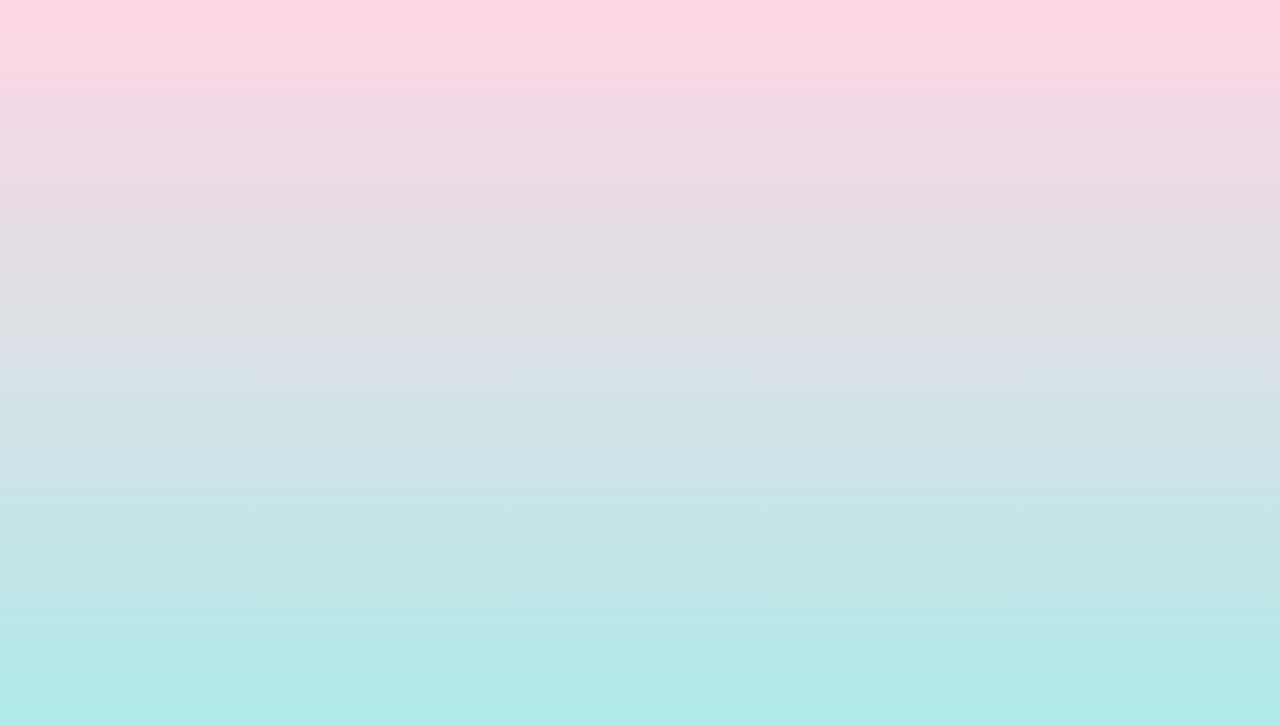
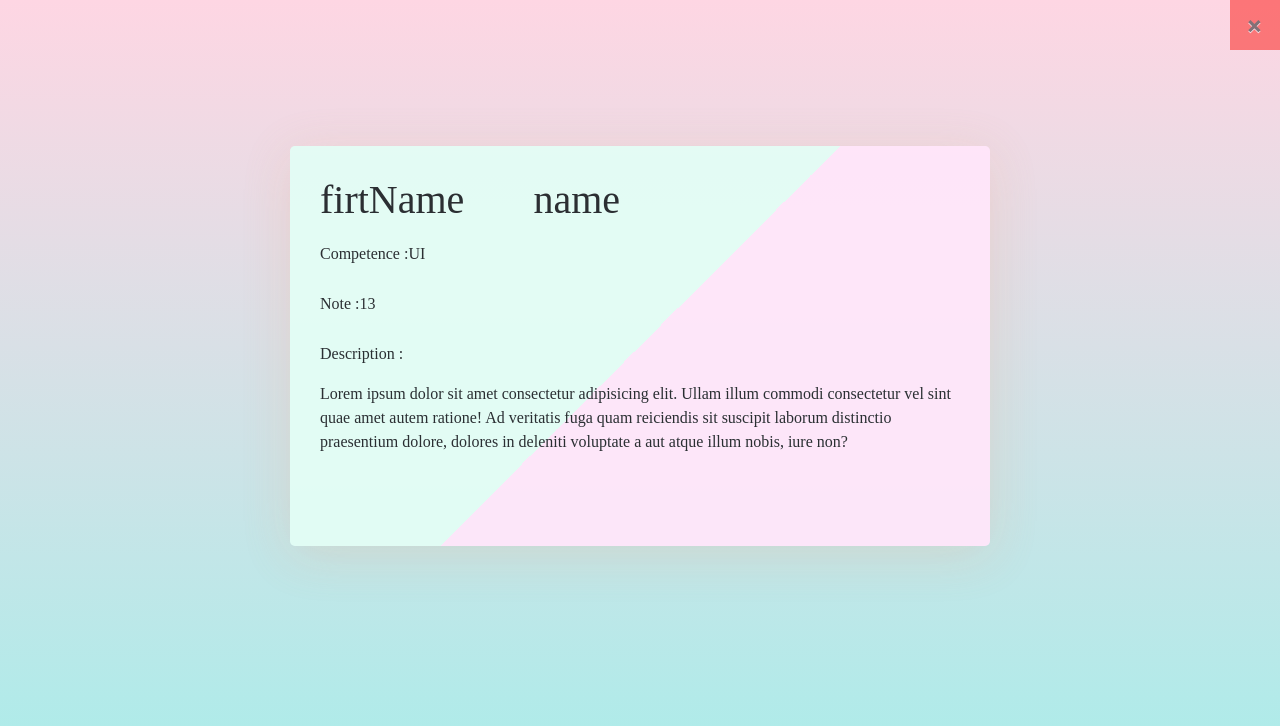
Before and after one commit to joel2035/React-Challenge-191026, a React (Create React App) app: page /info in a window 1280 px wide. Shown: the top 726 px of the page. Built offline with nearby package versions, Linux system fonts and the light colour scheme.

Commit message:
add studentInfo

```diff
--- a/public/index.html
+++ b/public/index.html
@@ -30,6 +30,7 @@
       crossorigin="anonyous">
 
     <title>Form</title>
+
   </head>
   <body>
     <noscript>You need to enable JavaScript to run this app.</noscript>
--- a/src/Components/AddStudent.js
+++ b/src/Components/AddStudent.js
@@ -8,7 +8,6 @@ export default class AddStudent extends Component {
             name: this.props.Name,
             email: this.props.Email,
             promotion: this.props.Promotion,
-
         }
 
     submit = e => {
--- a/src/Components/App.css
+++ b/src/Components/App.css
@@ -15,7 +15,7 @@ form {
      background-image: linear-gradient(-225deg, #E3FDF5 50%, #FFE6FA 50%);
 }
 .con{
-     display: -webkit-flex;
+    display:-webkit-flex;
     display: flex;
     -webkit-justify-content: space-around;
     justify-content: space-around;
@@ -27,13 +27,11 @@ header{
     margin: 2% auto 10% auto;
     text-align: center;
 }
-
 header h2 {
     font-size: 250%;
     font-family: 'Playfair Display', serif;
     color: #3e403f;
 }
-
 header p {
     letter-spacing: 0.05em;
 }
@@ -47,9 +45,9 @@ header p {
 #eye {
     background: #fff;
     color: #333;
-    margin: 7px 0 0 0;
+    margin: 25px 3px 0 0;
     margin-left: -20px;
-    padding: 15px 9px 19px 0px;
+
     border-radius: 50%;
     float: right;
     position: relative;
@@ -58,7 +56,6 @@ header p {
     z-index: 5;
     cursor: pointer;
 }
-
 /* inputs form  */
 input[class="form-input"] {
     width: 360px !important;
@@ -78,11 +75,9 @@ input[class="form-input"] {
     transition: 0.2s linear;
 
 }
-
 input[id="txt-input"] {
     width: 250px;
 }
-
 /* focus  */
 input:focus {
     transform: translateX(-2px);
@@ -113,7 +108,6 @@ button {
 button:hover {
     animation: ani9 0.4s ease-in-out infinite alternate;
 }
-
 @keyframes ani9 {
     0% {
         transform: translateY(3px);
@@ -123,3 +117,45 @@ button:hover {
         transform: translateY(5px);
     }
 }
+
+.clickable {
+    cursor: pointer;
+}
+#btn{
+    width: 70px;
+}
+.well{
+    width: 700px;
+    position: absolute;
+    top:40%;
+    left:50%;
+    transform:translate(-50%, -50%);
+    height: 400px;
+    border-radius: 5px;
+    margin: 2% auto;
+    font-family: 'Playfair Display',
+    serif;
+    box-shadow: 0 9px 50px hsla(20, 67%, 75%, 0.31);
+    padding: 2%;
+    background-image: linear-gradient(-225deg, #E3FDF5 50%, #FFE6FA 50%);
+    padding:30px;
+}
+.nameContent{
+    display: flex;
+    justify-content: space-between;
+    width: 300px;
+}
+.note{
+    display: flex;
+
+}
+.competence{
+    display: flex;
+}
+p{
+    margin-top:10px ! important;
+}
+.close{
+    background-color: rgb(251, 13, 5) !important;
+    width: 50px;
+}
--- a/src/Components/App.js
+++ b/src/Components/App.js
@@ -1,6 +1,7 @@
 import React, {Component} from 'react';
 import StudentListItem from './StudentListItems';
 import StudentForm from './StudentForm'
+import StudentInfo from './StudentInfo'
 import Connexion from './Connexion';
 import './App.css';
 
@@ -17,6 +18,7 @@ class App extends Component{
             <Route exact path="/" component={Connexion} />
             <Route exact path="/formulaire" component={StudentForm} />
             <Route path ="/list"component = {StudentListItem}/>
+            <Route path ="/info"component = {StudentInfo}/>
         </Switch>
        </Router>
       )
--- /dev/null
+++ b/src/Components/StudentInfo.js
@@ -0,0 +1,39 @@
+import React, { Component } from 'react'
+import { Link } from 'react-router-dom';
+
+export class StudentInfo extends Component {
+    render() {
+        return (
+            <div className="spacer">
+                <Link to="/list">
+                    <button type="button" className="close" aria-label="Close">
+                        <span aria-hidden="true">&times;</span>
+                    </button>
+                </Link>
+
+                <di className="well">
+                    <div className="nameContent">
+                        <h1>firtName</h1>
+                        <h1>name</h1>
+                    </div>
+                    <div className="competence">
+                        <p>Competence :</p>
+                        <p>UI</p>
+                    </div>
+                    <div className="note">
+                        <p>Note :</p>
+                        <p>13</p>
+                    </div>
+                    <div className="">
+                        <p>Description :</p>
+                        <p> Lorem ipsum dolor sit amet consectetur adipisicing elit. Ullam illum commodi consectetur vel sint quae amet autem ratione! Ad veritatis fuga quam reiciendis sit suscipit laborum distinctio praesentium dolore, dolores in deleniti voluptate a aut atque illum nobis, iure non?</p>
+                    </div>
+
+
+                </di>
+            </div>
+        )
+    }
+}
+
+export default StudentInfo
--- a/src/Components/StudentListItems.js
+++ b/src/Components/StudentListItems.js
@@ -29,19 +29,20 @@ export default class StudentListItem extends Component {
                             <th>
                                 <p>Promotion</p>
                             </th>
-                           <th>
-                                <p>Competence</p>
-                            </th>
                         </tr>
                     </thead>
                     <tbody>
-                        <tr className="">
-                            <td></td>
-                            <td>jojo</td>
-                            <td>antoine@yahoo.fr</td>
-                            <td>WeB3</td>
-                            <td>Front</td>
-                        </tr>
+
+                            <tr>
+                                <td></td>
+                                <td>jojo</td>
+                                <td>antoine@yahoo.fr</td>
+                                <td>WeB3</td>
+                                <Link to="/info">
+                                    <button className="btn btn-info" id="btn" type="button">Info</button>
+                                </Link>
+                            </tr>
+
                     </tbody>
                 </table>
             </div>
```
